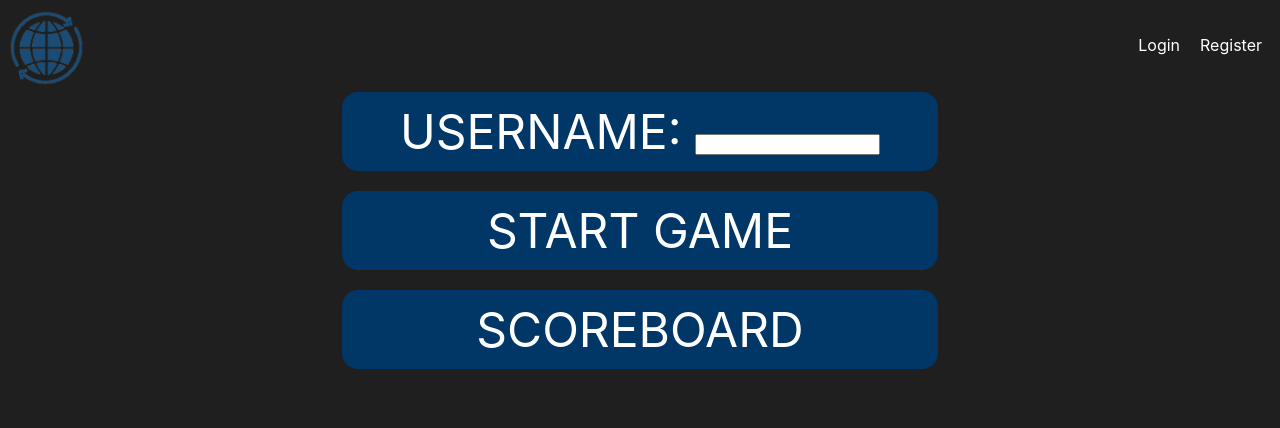
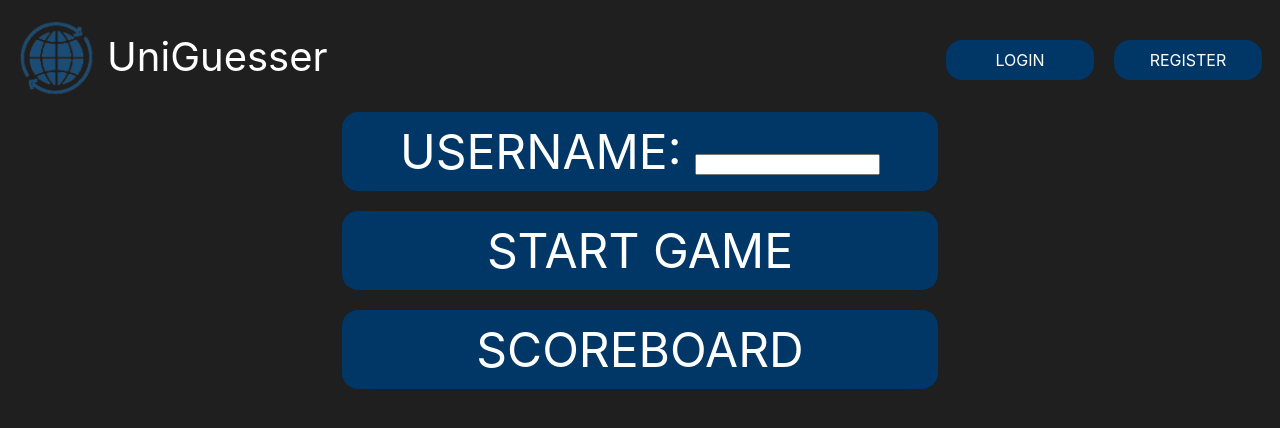
Before and after one commit to Billypl/UniGuesserRun, a React (Create React App) app in the folder frontend/: page /PartyGame/login in a window 1280 px wide. Both pictures are taken after a click on the link 47 px from the left and 82 px from the top of the page. Shown: the top 428 px of the page. Built offline with nearby package versions, Linux system fonts and the light colour scheme.

Commit message:
UGR-24 style(feat): cursor type adjustment, added title and aligned items in navigation bar

```diff
--- a/frontend/src/components/Header.tsx
+++ b/frontend/src/components/Header.tsx
@@ -1,13 +1,18 @@
 import React from "react";
+import { useNavigate } from "react-router-dom";
 import Account from "./Account";
 import Logo from "./Logo";
+import { MENU_ROUTE } from '../Constants';
 import styles from "../styles/Header.module.scss"
 
 const Header = () => {
-  return (
+    const navigate = useNavigate();
+
+    return (
     <header className={styles.header}>
       <nav className={styles.nav}>
         <Logo />
+        <div className={styles.title} onClick={() => navigate(MENU_ROUTE)}>UniGuesser</div>
         <Account />
       </nav>
     </header>
--- a/frontend/src/components/Logo.tsx
+++ b/frontend/src/components/Logo.tsx
@@ -2,7 +2,7 @@ import React from 'react';
 import { useNavigate } from "react-router-dom";
 import { MENU_ROUTE } from '../Constants';
 import logo from '../assets/images/logo_UGR.png';
-import styles from "../styles/Logo.module.scss"
+import styles from "../styles/Logo.module.scss";
 
 const Logo: React.FC = () => {
     const navigate = useNavigate();
@@ -13,6 +13,7 @@ const Logo: React.FC = () => {
                 <img src={logo}></img>
             </a>
         </div>
+
     )
 
 };
--- a/frontend/src/pages/login.tsx
+++ b/frontend/src/pages/login.tsx
@@ -5,6 +5,7 @@ import accountService from "../services/api/accountService";
 import FormField from "../components/FormField";
 import Logo from "../components/Logo";
 import { MENU_ROUTE, REGISTER_ROUTE } from "../Constants";
+import index from "../Index.module.scss";
 
 interface LoginFormInputs {
   nicknameOrEmail: string;
--- a/frontend/src/styles/Account.module.scss
+++ b/frontend/src/styles/Account.module.scss
@@ -1,8 +1,21 @@
+@import "Mixins";
 .account {
     display: flex;
     justify-content: space-between;
 
     .nav_item {
-        margin: auto 10px 10px 10px;
+        @include clickable;
+        margin: 10px 10px 10px 10px;
+        padding: 10px;
+        background-color: #003767;
+        text-transform: uppercase;
+        border-radius: 1rem;
+        width: 8em;
+        text-align: center;
+        justify-content: center;
+
+        &:hover {
+            background-color: #002b51;
+        }
     }
 }
--- a/frontend/src/styles/Header.module.scss
+++ b/frontend/src/styles/Header.module.scss
@@ -1,3 +1,4 @@
+@import "Mixins";
 .header {
     .nav {
         display: flex;
@@ -7,5 +8,12 @@
         div {
             display: flex;
         }
+
+        .title {
+            @include clickable;
+            font-size: 40px;
+            margin-right: auto;
+            padding-bottom: 0.2em;
+        }
     }
 }
--- a/frontend/src/styles/Logo.module.scss
+++ b/frontend/src/styles/Logo.module.scss
@@ -1,7 +1,13 @@
+@import "Mixins";
+
 .logo {
+    @include clickable;
+    display: flex;
     align-items: right;
 
     img {
         height: 10vh;
+        max-height: 20vw;
+        padding: 10px;
     }
 }
--- a/frontend/src/styles/Menu.module.scss
+++ b/frontend/src/styles/Menu.module.scss
@@ -1,9 +1,11 @@
+@import "Mixins";
 .main_menu {
     display: flex;
     flex-direction: column;
     align-items: center;
 
     .menu_option {
+        @include clickable;
         font-size: 3em;
         margin: auto 20px 20px 20px;
         padding: 10px;
--- /dev/null
+++ b/frontend/src/styles/_Mixins.scss
@@ -0,0 +1,3 @@
+@mixin clickable {
+    cursor: pointer;
+}
```
Also changed, not shown: frontend/src/Index.scss (line endings or trailing spaces).
